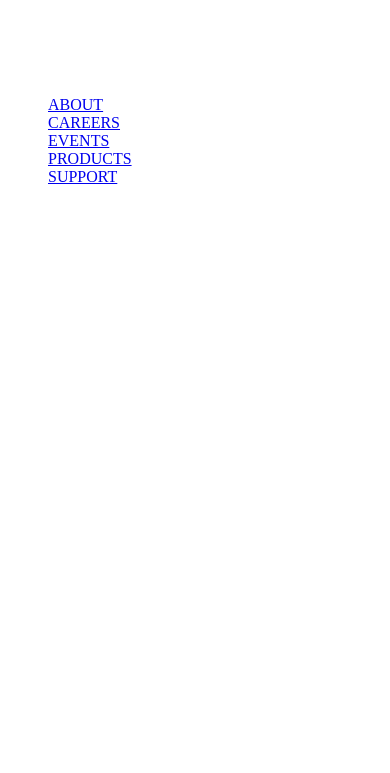
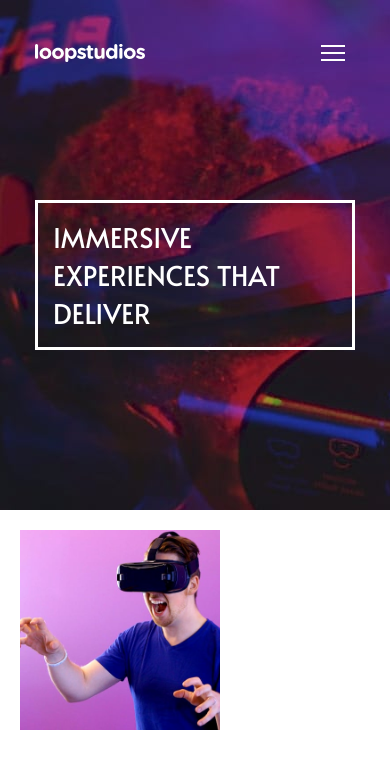
Before and after one commit to Avantiermv/loopstudios-landing-page-main, a plain HTML site: page index.html in a window 390 px wide. Drawn offline with Linux system fonts and the light colour scheme.

Commit message:
Header and main.
I made the header, addicted the logo and the menu icon for mobile. In the main, I addicted two sections and in one of these sections I addicted some div.

```diff
--- a/index.html
+++ b/index.html
@@ -10,8 +10,17 @@
 <body>
   <header>
      <div id="title">
-      <img src="images/logo.svg" alt="logo">
+      <img src="images/logo.svg" alt="logo" id="imglogo">
      </div>
+
+     <div id="menuimgmobile">
+        <img src="images/icon-hamburger.svg" alt="menu">
+     </div>
+
+     <div id="headercontent">
+      <h2>Immersive experiences that deliver</h2>
+     </div>
+  </header>
 
   <div id="menumobile">
     <img src="images/logo.svg" alt="logomenu">
@@ -24,15 +33,20 @@
     </ul>
  </div>
 
-     <div id="menudesktop">
-      <menu>
-      </menu>
+
+  <main>
+    <section class="sections">
+      <div id="theleader">
+        <div id="imginteractive"></div>
+        <div>
+
         </div>
+      </div>
+    </section>
 
+    <section class="sections">
 
-  </header>
-  <main>
-
+    </section>
   </main>
   <footer>
 
--- a/style.css
+++ b/style.css
@@ -2,6 +2,11 @@
 
 @import url('https://fonts.googleapis.com/css2?family=Alata&display=swap');
 @import url('https://fonts.googleapis.com/css2?family=Alata&family=Josefin+Sans:ital,wght@0,100..700;1,100..700&display=swap');
+
+*{
+    margin: 0px;
+    padding: 0px;
+}
 
 :root{
     --White: hsl(0, 0%, 100%);
@@ -15,10 +20,61 @@
 
 /**Mobile first**/
 
-#menudesktop{
+#menudesktop, #menumobile{
     display: none;
 }
 
 #listlink{
     list-style: none;
 }
+
+header{
+    background-image: url(images/mobile/image-hero.jpg);
+    background-repeat: no-repeat;
+    padding: 35px;
+
+    display: flex;
+    flex-wrap: wrap;
+    justify-content: space-between;
+    align-items: center;
+}
+
+#imglogo{
+    width: 110px;
+}
+
+#menuimgmobile{
+    margin: 10px;
+}
+
+#headercontent{
+    border-color: var(--White);
+    border-style: solid;
+    padding: 15px;
+    margin-top: 125px;
+    margin-bottom: 125px;
+    color: var(--White);
+}
+
+#headercontent > h2{
+    font-family: var(--font1);
+    font-size: 1.7em;
+    font-weight: lighter;
+    text-transform: uppercase;
+}
+
+.sections{
+    display: flex;
+    flex-wrap: wrap;
+    padding: 10px;
+    margin: 10px;
+
+
+}
+
+#imginteractive{
+    background-image: url(images/mobile/image-interactive.jpg);
+    background-repeat: no-repeat;
+    background-size: cover;
+    padding: 100px;
+}
```
Lines whose indentation alone changed are shown as unchanged.
